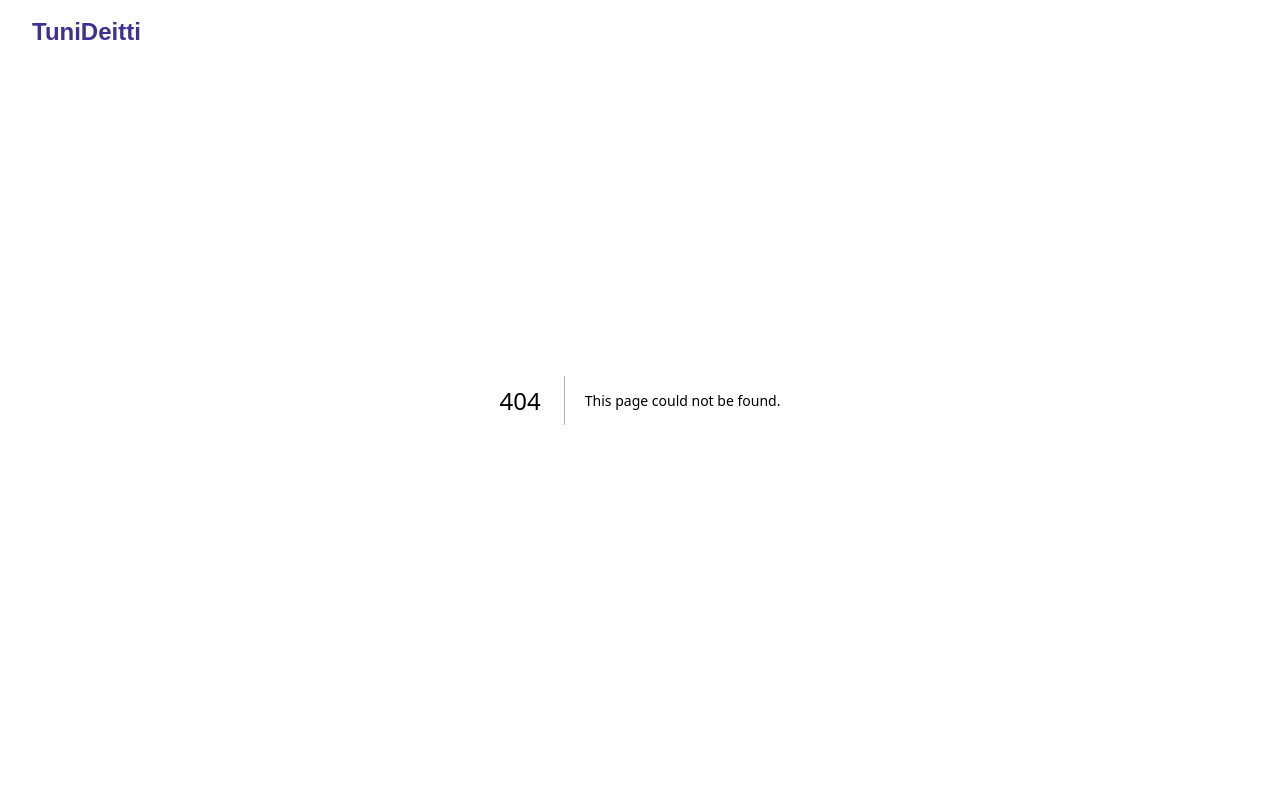
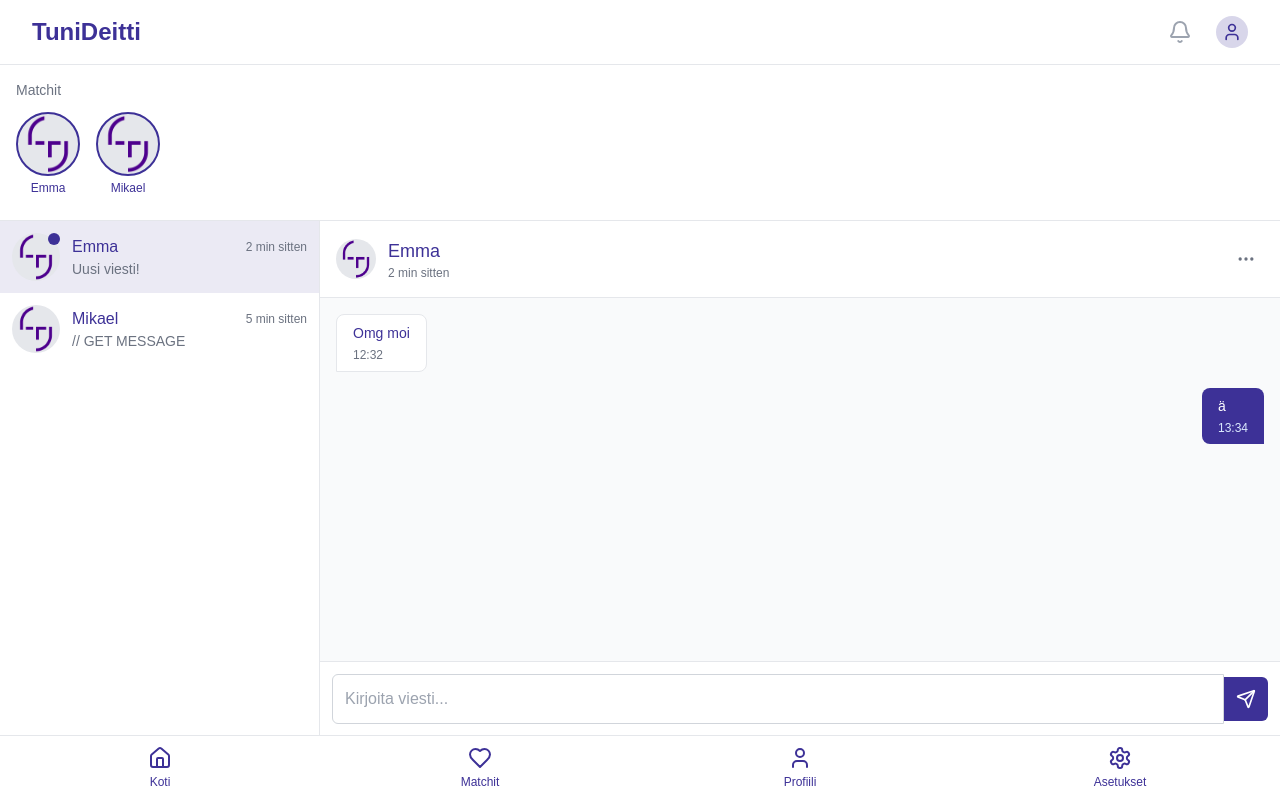
Before and after one commit to DeeGeeh/tuni-deitti, a Next.js app: page /matches in a window 1280 px wide. Before the commit this address had no page. Built offline with nearby package versions, Linux system fonts and the light colour scheme.

Commit message:
New: matches/messages page

```diff
--- /dev/null
+++ b/app/(app)/matches/page.tsx
@@ -0,0 +1,227 @@
+// app/(app)/matches/page.tsx
+"use client";
+
+import React, { useState } from "react";
+import Image from "next/image";
+import { MoreHorizontal, Send } from "lucide-react";
+
+// Mock data for matches
+const mockMatches = [
+  {
+    id: 1,
+    name: "Emma",
+    avatar: "/test.png",
+    lastActive: "2 min sitten",
+    unread: true,
+  },
+  {
+    id: 2,
+    name: "Mikael",
+    avatar: "/test.png",
+    lastActive: "5 min sitten",
+    unread: false,
+  },
+];
+
+// Mock messages for a conversation
+const mockMessages = [
+  {
+    id: 1,
+    sender: "Emma",
+    content: "Omg moi",
+    time: "12:32",
+    isSelf: false,
+  },
+  {
+    id: 2,
+    sender: "Sinä",
+    content: "ä",
+    time: "13:34",
+    isSelf: true,
+  },
+];
+
+export default function MatchesPage() {
+  const [selectedMatch, setSelectedMatch] = useState(mockMatches[0]);
+  const [messageInput, setMessageInput] = useState("");
+
+  // Handler for sending a new message
+  const handleSendMessage = (e: React.FormEvent) => {
+    e.preventDefault();
+    if (messageInput.trim()) {
+      console.log("Sending message:", messageInput);
+      setMessageInput("");
+    }
+  };
+
+  return (
+    <div className="flex flex-col h-[calc(100vh-128px)]">
+      {/* Recent matches at the top of the entire page */}
+      <div className="p-4 border-b border-gray-200 bg-white">
+        <h2 className="text-sm font-medium text-gray-500 mb-3">Matchit</h2>
+        <div className="flex space-x-4 overflow-x-auto pb-2">
+          {mockMatches.slice(0, 6).map((match) => (
+            <div key={match.id} className="flex-shrink-0">
+              <div
+                className="w-16 h-16 rounded-full bg-gray-200 overflow-hidden relative cursor-pointer border-2 border-tuni-blue"
+                onClick={() => setSelectedMatch(match)}
+              >
+                <Image
+                  src={match.avatar}
+                  alt={match.name}
+                  fill
+                  sizes="64px"
+                  className="object-cover"
+                />
+              </div>
+              <p className="text-xs text-center mt-1 text-foreground">
+                {match.name}
+              </p>
+            </div>
+          ))}
+        </div>
+      </div>
+
+      <div className="flex flex-1 overflow-hidden">
+        {/* Left sidebar with match list */}
+        <div className="w-full max-w-xs border-r border-gray-200 flex flex-1 flex-col bg-white">
+          {/* Conversations list */}
+          <div className="flex-1 overflow-y-auto">
+            {mockMatches.map((match) => (
+              <div
+                key={match.id}
+                className={`p-3 flex items-center cursor-pointer ${
+                  selectedMatch?.id === match.id
+                    ? "bg-tuni-blue/10"
+                    : "hover:bg-gray-50"
+                }`}
+                onClick={() => setSelectedMatch(match)}
+              >
+                <div className="relative">
+                  <div className="w-12 h-12 rounded-full bg-gray-200 overflow-hidden">
+                    <Image
+                      src={match.avatar}
+                      alt={match.name}
+                      fill
+                      sizes="48px"
+                      className="object-cover"
+                    />
+                  </div>
+                  {match.unread && (
+                    <span className="absolute top-0 right-0 block h-3 w-3 rounded-full bg-tuni-blue"></span>
+                  )}
+                </div>
+                <div className="ml-3 flex-1 overflow-hidden">
+                  <div className="flex justify-between items-center">
+                    <p className="font-medium text-foreground">{match.name}</p>
+                    <span className="text-xs text-gray-500">
+                      {match.lastActive}
+                    </span>
+                  </div>
+                  <p className="text-sm text-gray-500 truncate">
+                    {match.unread ? "Uusi viesti!" : "// GET MESSAGE"}
+                  </p>
+                </div>
+              </div>
+            ))}
+          </div>
+        </div>
+
+        {/* Right side: Message area */}
+        <div className="flex-1 flex flex-col bg-gray-50 overflow-hidden">
+          {selectedMatch ? (
+            <>
+              {/* Chat header */}
+              <div className="p-4 border-b border-gray-200 bg-white flex items-center justify-between">
+                <div className="flex items-center">
+                  <div className="w-10 h-10 rounded-full bg-gray-200 overflow-hidden relative">
+                    <Image
+                      src={selectedMatch.avatar}
+                      alt={selectedMatch.name}
+                      fill
+                      sizes="40px"
+                      className="object-cover"
+                    />
+                  </div>
+                  <div className="ml-3">
+                    <h2 className="text-lg font-medium text-foreground">
+                      {selectedMatch.name}
+                    </h2>
+                    <p className="text-xs text-gray-500">
+                      {selectedMatch.lastActive}
+                    </p>
+                  </div>
+                </div>
+                <button className="p-2 rounded-full hover:bg-gray-100">
+                  <MoreHorizontal className="h-5 w-5 text-gray-500" />
+                </button>
+              </div>
+
+              {/* Messages area */}
+              <div className="flex-1 overflow-y-auto p-4 space-y-4">
+                {mockMessages.map((message) => (
+                  <div
+                    key={message.id}
+                    className={`flex ${
+                      message.isSelf ? "justify-end" : "justify-start"
+                    }`}
+                  >
+                    <div
+                      className={`max-w-xs md:max-w-md lg:max-w-lg rounded-lg px-4 py-2 ${
+                        message.isSelf
+                          ? "bg-tuni-blue text-white rounded-br-none"
+                          : "bg-white text-foreground rounded-bl-none border border-gray-200"
+                      }`}
+                    >
+                      <p className="text-sm">{message.content}</p>
+                      <span
+                        className={`text-xs ${
+                          message.isSelf ? "text-blue-100" : "text-gray-500"
+                        } block mt-1`}
+                      >
+                        {message.time}
+                      </span>
+                    </div>
+                  </div>
+                ))}
+              </div>
+
+              {/* Message input */}
+              <div className="min-width-0 p-3 border-t border-gray-200 bg-white ">
+                <form
+                  onSubmit={handleSendMessage}
+                  className="flex items-center"
+                >
+                  <input
+                    type="text"
+                    placeholder="Kirjoita viesti..."
+                    className="flex-1 min-w-0 p-3 border border-gray-300 rounded-l-md focus:outline-none focus:ring-2 focus:ring-tuni-blue focus:border-transparent"
+                    value={messageInput}
+                    onChange={(e) => setMessageInput(e.target.value)}
+                  />
+                  <button
+                    type="submit"
+                    className="bg-tuni-blue text-white p-3 rounded-r-md hover:bg-tuni-blue/90"
+                    disabled={!messageInput.trim()}
+                  >
+                    <Send className="h-5 w-5" />
+                  </button>
+                </form>
+              </div>
+            </>
+          ) : (
+            <div className="flex-1 flex items-center justify-center flex-col p-6 text-center">
+              <div className="bg-gray-100 rounded-full p-6 mb-4">
+                <Send className="h-8 w-8 text-gray-400" />
+              </div>
+              <h3 className="text-lg font-medium text-foreground mb-2">
+                Valitse keskustelu
+              </h3>
+              <p className="text-gray-500 max-w-md">wompwomp</p>
+            </div>
+          )}
+        </div>
+      </div>
+    </div>
+  );
+}
```
